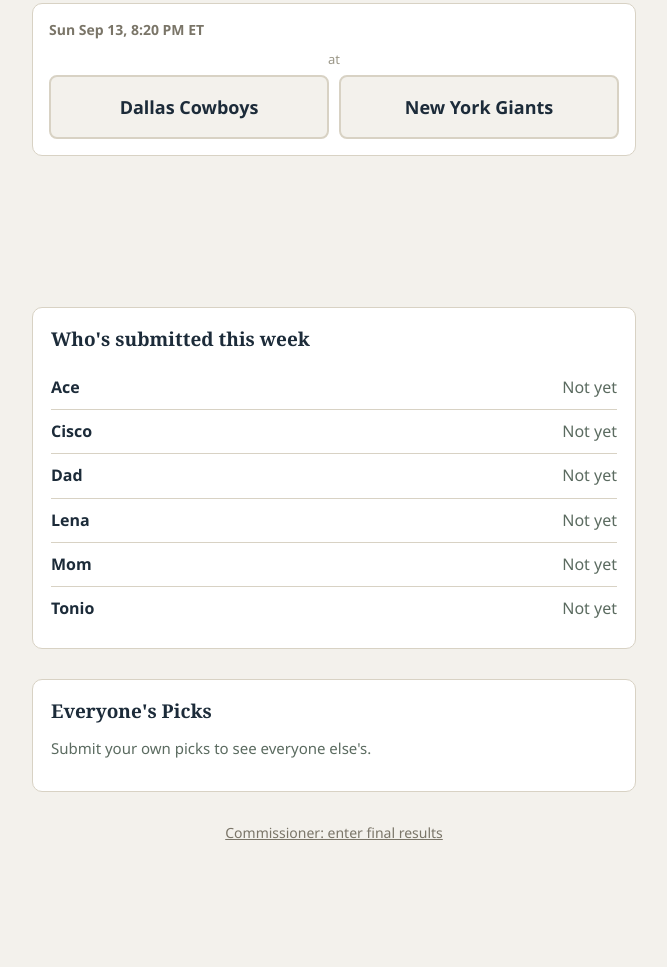
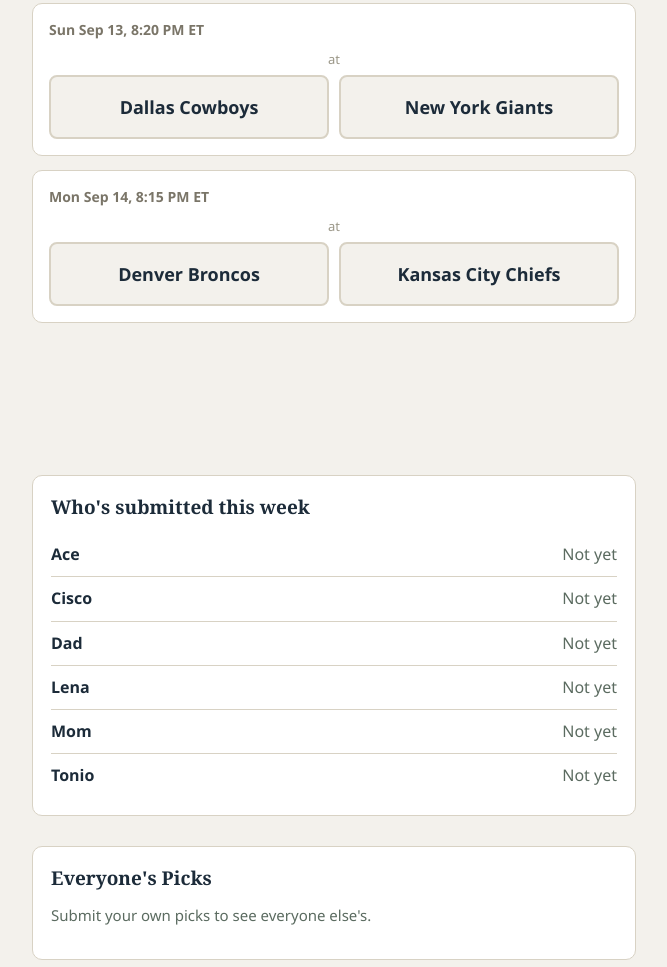
Before and after one commit to phaynes2326-rgb/HaynesNFLPickem, a website: page index.html in a window 1280 px wide. Shown: the part 2929-3896 px from the top of the page, without its empty margins (306-973 px from the left). Before the commit the page ends 3814 px from the top, so only its background shows below. Drawn offline with Linux system fonts and the light colour scheme; no server answers.

Commit message:
Add Week 2 games to schedule in index.html

```diff
--- a/index.html
+++ b/index.html
@@ -675,7 +675,29 @@ const WEEKS = {
       {id:"g12", away:"Green Bay Packers", home:"Minnesota Vikings", time:"Sun Sep 13, 4:25 PM ET"},
       {id:"g13", away:"Miami Dolphins", home:"Las Vegas Raiders", time:"Sun Sep 13, 4:25 PM ET"},
       {id:"g14", away:"Washington Commanders", home:"Philadelphia Eagles", time:"Sun Sep 13, 4:25 PM ET"},
-      {id:"g15", away:"Dallas Cowboys", home:"New York Giants", time:"Sun Sep 13, 8:20 PM ET"}
+      {id:"g15", away:"Dallas Cowboys", home:"New York Giants", time:"Sun Sep 13, 8:20 PM ET"},
+      {id:"g16", away:"Denver Broncos", home:"Kansas City Chiefs", time:"Mon Sep 14, 8:15 PM ET"}
+    ]
+  },
+  "2": {
+    label: "Week 2",
+    games: [
+      {id:"g17", away:"Detroit Lions", home:"Buffalo Bills", time:"Thu Sep 17, 8:15 PM ET"},
+      {id:"g18", away:"Carolina Panthers", home:"Atlanta Falcons", time:"Sun Sep 20, 1:00 PM ET"},
+      {id:"g19", away:"New Orleans Saints", home:"Baltimore Ravens", time:"Sun Sep 20, 1:00 PM ET"},
+      {id:"g20", away:"Minnesota Vikings", home:"Chicago Bears", time:"Sun Sep 20, 1:00 PM ET"},
+      {id:"g21", away:"Cincinnati Bengals", home:"Houston Texans", time:"Sun Sep 20, 1:00 PM ET"},
+      {id:"g22", away:"Pittsburgh Steelers", home:"New England Patriots", time:"Sun Sep 20, 1:00 PM ET"},
+      {id:"g23", away:"Green Bay Packers", home:"New York Jets", time:"Sun Sep 20, 1:00 PM ET"},
+      {id:"g24", away:"Cleveland Browns", home:"Tampa Bay Buccaneers", time:"Sun Sep 20, 1:00 PM ET"},
+      {id:"g25", away:"Philadelphia Eagles", home:"Tennessee Titans", time:"Sun Sep 20, 1:00 PM ET"},
+      {id:"g26", away:"Jacksonville Jaguars", home:"Denver Broncos", time:"Sun Sep 20, 4:05 PM ET"},
+      {id:"g27", away:"Las Vegas Raiders", home:"Los Angeles Chargers", time:"Sun Sep 20, 4:05 PM ET"},
+      {id:"g28", away:"Seattle Seahawks", home:"Arizona Cardinals", time:"Sun Sep 20, 4:25 PM ET"},
+      {id:"g29", away:"Washington Commanders", home:"Dallas Cowboys", time:"Sun Sep 20, 4:25 PM ET"},
+      {id:"g30", away:"Miami Dolphins", home:"San Francisco 49ers", time:"Sun Sep 20, 4:25 PM ET"},
+      {id:"g31", away:"Indianapolis Colts", home:"Kansas City Chiefs", time:"Sun Sep 20, 8:20 PM ET"},
+      {id:"g32", away:"New York Giants", home:"Los Angeles Rams", time:"Mon Sep 21, 8:15 PM ET"}
     ]
   }
 };
```
